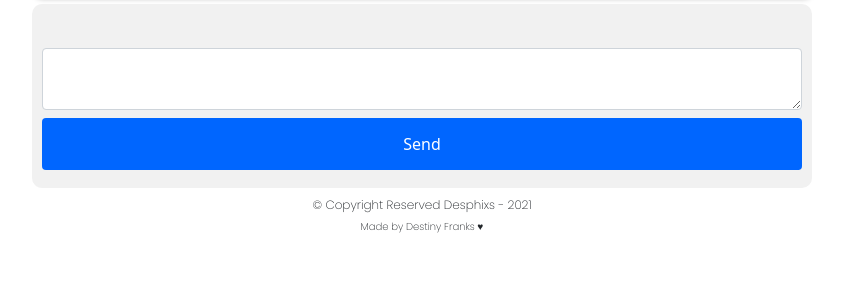
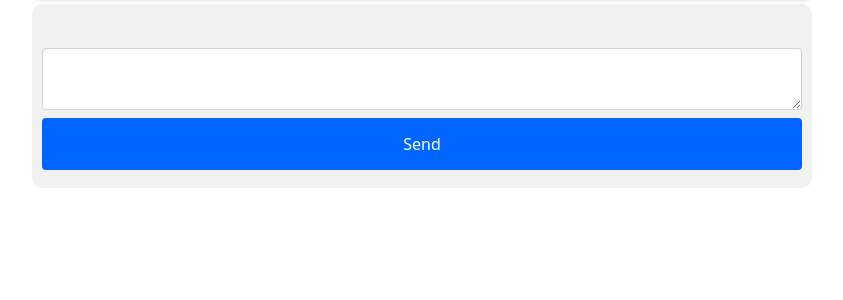
Before and after one commit to konduruharshith5-droid/chatapp, a Django app: template chatappprj/templates/room.html in a window 1280 px wide. Shown: the part 160-460 px from the top of the page, without its empty margins (218-1061 px from the left). Run offline with Django 5.2, Linux system fonts and the light colour scheme; the template is opened without the code that fills it: values that come from a table or form of the project are taken from there, others are empty; data comes from the database, SQL or seed files in the repository; some libraries are stand-ins or nearby versions; some web fonts are replaced.

Commit message:
some change

```diff
--- a/chatappprj/chatappprj/urls.py
+++ b/chatappprj/chatappprj/urls.py
@@ -19,5 +19,5 @@ from django.urls import path,include
 
 urlpatterns = [
     path('admin/', admin.site.urls),
-    path("",include("chat.urls"))
+    path("",include("chat.urls")),
 ]
--- a/chatappprj/templates/room.html
+++ b/chatappprj/templates/room.html
@@ -297,9 +297,6 @@ setInterval(function(){
       </form>
   </div>
 </div>
-<h5 >&copy;	Copyright Reserved Desphixs - 2021</h5>
-<h6>Made by Destiny Franks &hearts;	</h6>
-
 
 <script src="https://cdn.jsdelivr.net/npm/@popperjs/core@2.9.2/dist/umd/popper.min.js" integrity="sha384-IQsoLXl5PILFhosVNubq5LC7Qb9DXgDA9i+tQ8Zj3iwWAwPtgFTxbJ8NT4GN1R8p" crossorigin="anonymous"></script>
 <script src="https://cdn.jsdelivr.net/npm/bootstrap@5.0.2/dist/js/bootstrap.min.js" integrity="sha384-cVKIPhGWiC2Al4u+LWgxfKTRIcfu0JTxR+EQDz/bgldoEyl4H0zUF0QKbrJ0EcQF" crossorigin="anonymous"></script>
```
